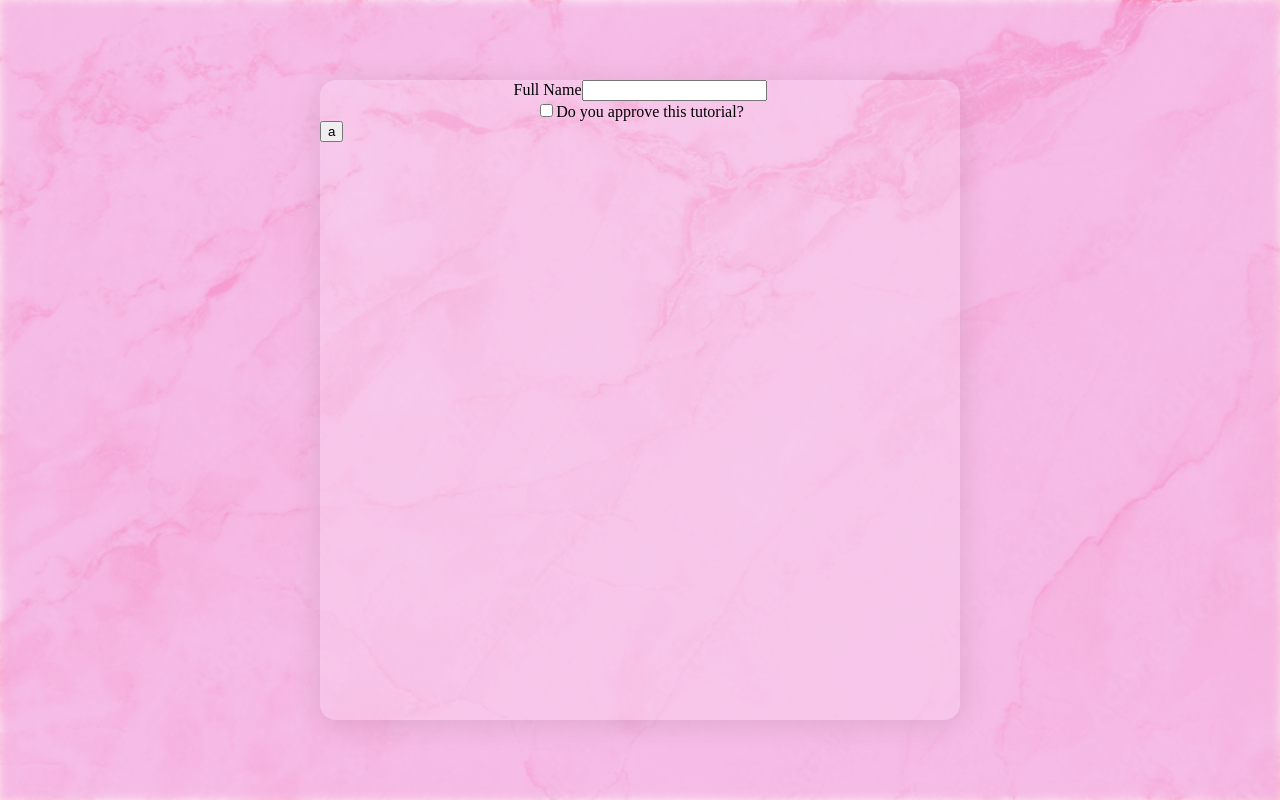
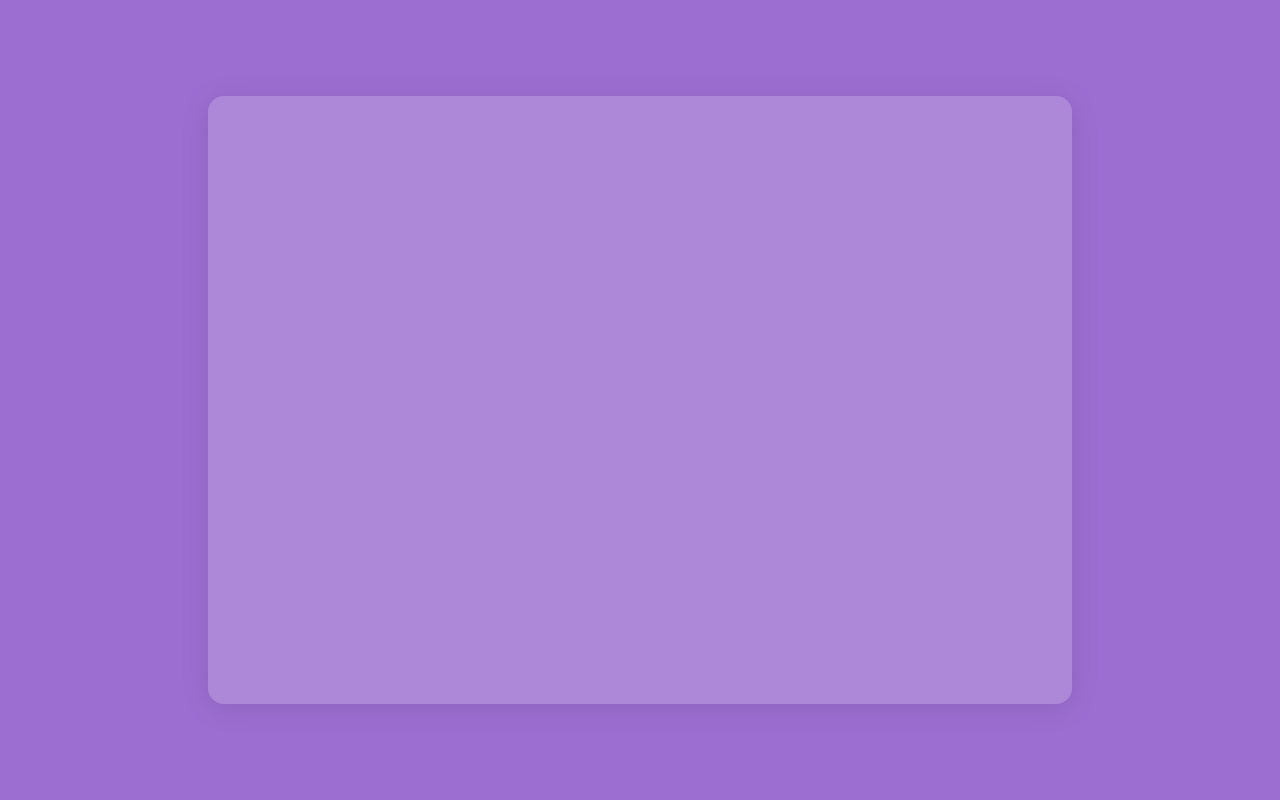
Before and after one commit to VLtim43/Yup-Form, a React (Vite) app: page / in a window 1280 px wide. Built offline with nearby package versions, Linux system fonts and the light colour scheme.

Commit message:
refactor

```diff
--- a/src/App.css
+++ b/src/App.css
@@ -15,7 +15,6 @@ body {
   background-size: cover;
   background-position: center;
   background-repeat: no-repeat;
-  background-image: url("/public/pinkMarble.png");
 
 }
 
@@ -26,8 +25,7 @@ body::before {
   left: 0;
   width: 100%;
   height: 100%;
-  background-color: rgba(244, 172, 227, 0.754);
+  background-color: rgba(156, 110, 209);
   /* Pink pastel color with transparency */
-  filter: blur(5px);
   z-index: -1;
 }
--- a/src/App.tsx
+++ b/src/App.tsx
@@ -1,5 +1,5 @@
 import "./App.css";
-import FormPage from "./components/FormPage";
+import FormPage from "./components/Form/FormPage";
 function App() {
   return (
     <>
--- a/src/components/Form/Form.tsx
+++ b/src/components/Form/Form.tsx
@@ -1,42 +1,9 @@
 import React from "react";
 import { useForm } from "react-hook-form";
 import * as S from "./styles";
-import Button from "../Button/Button";
-
-type Props = {
-  fullName: string;
-};
 
 const Form = () => {
-  const { register, handleSubmit } = useForm<Props>();
-
-  const onSubmitHandler = (values: Props) => {
-    window.alert(values.fullName);
-  };
-
-  return (
-    <S.FormContainer>
-      <form onSubmit={handleSubmit(onSubmitHandler)}>
-        <div>
-          <label htmlFor="fullName">Full Name</label>
-          <input {...register("fullName")} id="fullName" type="text" />
-        </div>
-
-        <div>
-          <input
-            name="approvesTutorial"
-            id="approves-tutorial"
-            type="checkbox"
-          />
-          <label htmlFor="approves-tutorial">
-            Do you approve this tutorial?
-          </label>
-        </div>
-
-        <Button type="submit" content="a" />
-      </form>
-    </S.FormContainer>
-  );
+  return <S.FormContainer></S.FormContainer>;
 };
 
 export default Form;
--- a/src/components/FormPage.tsx
+++ b/src/components/Form/FormPage.tsx
@@ -1,4 +1,4 @@
-import Form from "./Form/Form";
+import Form from "./Form";
 
 const FormPage: React.FC = () => {
   return <Form />;
--- a/src/components/Form/styles.ts
+++ b/src/components/Form/styles.ts
@@ -4,8 +4,8 @@ export const FormContainer = styled.div`
   display: flex;
   flex-direction: column;
   border-radius: 15px;
-  width: 40rem;
-  height: 40rem;
+  width: 54rem;
+  height: 38rem;
   border-radius: 10px;
 
   box-shadow: 0 8px 32px 0 rgba(0.1, 0.1, 0.1, 0.37);
```
Also changed, not shown: src/components/types.ts (added, +16 -0 lines).
